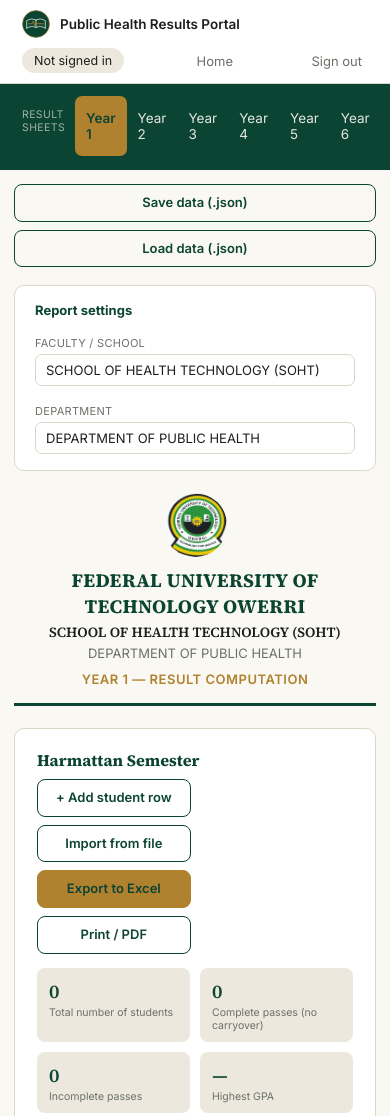
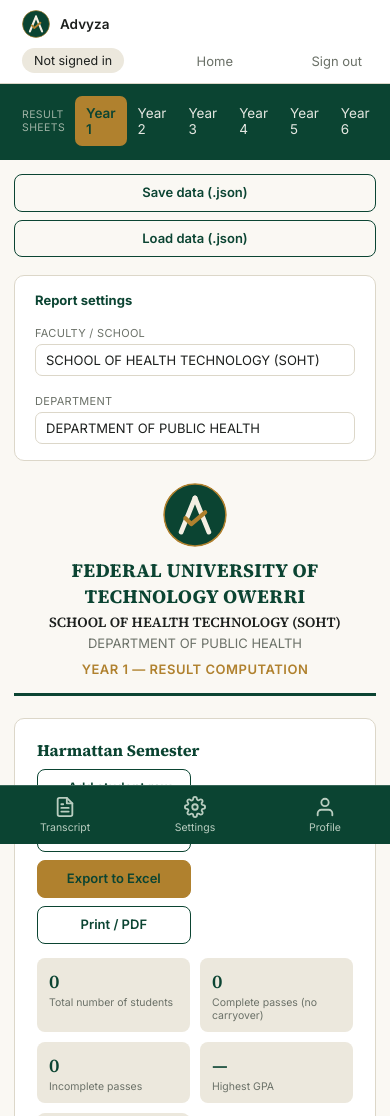
Before and after one commit to mac-handel999/course-adviser-aid, a website: page app.html in a window 390 px wide. Shown: the top 1116 px of the page. Drawn offline with nearby package versions, Linux system fonts and the light colour scheme.

Commit message:
refactor: rebrand to Advyza, split nav into Years/Account, add mobile bottom tab bar
- Replace all FUTO Public Health Results Portal branding with Advyza
- Update titles, brand marks, footer bylines across all HTML pages
- Swap logo references to advyza-logo.svg (UI) and advyza-logo.png (Excel)
- Update favicon to advyza-favicon.png
- Split sidebar nav into Years group and bottom-pinned Account group
- Add fixed mobile bottom tab bar for Transcript/Settings/Profile
- Update buildNav() to render separate year and account nav containers
- Wire active state sync between sidebar and bottom tab bar
- Add bottom padding to prevent content occlusion on mobile
- Update README.md and package.json branding
- Keep university name fixed and non-editable

```diff
--- a/app.html
+++ b/app.html
@@ -4,8 +4,8 @@
 <head>
   <meta charset="UTF-8">
   <meta name="viewport" content="width=device-width, initial-scale=1.0">
-  <title>App — FUTO Public Health Results Portal</title>
-  <link rel="icon" type="image/svg+xml" href="assets/logo.svg">
+  <title>App — Advyza</title>
+  <link rel="icon" type="image/png" href="assets/advyza-favicon.png">
   <link rel="stylesheet" href="css/base.css">
   <link rel="stylesheet" href="css/app.css">
   <script src="https://cdnjs.cloudflare.com/ajax/libs/xlsx/0.18.5/xlsx.full.min.js"></script>
@@ -17,8 +17,8 @@
 
   <div class="app-topbar">
     <a class="left" href="index.html">
-      <img src="assets/logo.svg" alt="" class="crest-sm-img">
-      <span>Public Health Results Portal</span>
+      <img src="assets/advyza-logo.svg" alt="" class="crest-sm-img">
+      <span>Advyza</span>
     </a>
     <div class="right">
       <span class="user-chip" id="userChip">Not signed in</span>
@@ -31,6 +31,7 @@
     <div class="sidebar">
       <div class="sync-status"><span class="dot"></span>Working locally — not synced to the cloud yet</div>
       <div class="nav-group" id="navGroup"></div>
+      <div class="account-nav" id="accountNavGroup"></div>
     </div>
 
     <div class="content">
@@ -45,6 +46,21 @@
     </div>
   </div>
 
+  <div class="bottom-tab-bar" id="bottomTabBar">
+    <button class="tab" data-view="Transcript" onclick="switchView('Transcript')">
+      <svg viewBox="0 0 24 24"><path d="M14 2H6a2 2 0 0 0-2 2v16a2 2 0 0 0 2 2h12a2 2 0 0 0 2-2V8z"></path><polyline points="14 2 14 8 20 8"></polyline><line x1="16" y1="13" x2="8" y2="13"></line><line x1="16" y1="17" x2="8" y2="17"></line><polyline points="10 9 9 9 8 9"></polyline></svg>
+      <span>Transcript</span>
+    </button>
+    <button class="tab" data-view="Settings" onclick="switchView('Settings')">
+      <svg viewBox="0 0 24 24"><circle cx="12" cy="12" r="3"></circle><path d="M19.4 15a1.65 1.65 0 0 0 .33 1.82l.06.06a2 2 0 0 1 0 2.83 2 2 0 0 1-2.83 0l-.06-.06a1.65 1.65 0 0 0-1.82-.33 1.65 1.65 0 0 0-1 1.51V21a2 2 0 0 1-2 2 2 2 0 0 1-2-2v-.09A1.65 1.65 0 0 0 9 19.4a1.65 1.65 0 0 0-1.82.33l-.06.06a2 2 0 0 1-2.83 0 2 2 0 0 1 0-2.83l.06-.06A1.65 1.65 0 0 0 4.68 15a1.65 1.65 0 0 0-1.51-1H3a2 2 0 0 1-2-2 2 2 0 0 1 2-2h.09A1.65 1.65 0 0 0 4.6 9a1.65 1.65 0 0 0-.33-1.82l-.06-.06a2 2 0 0 1 0-2.83 2 2 0 0 1 2.83 0l.06.06A1.65 1.65 0 0 0 9 4.68a1.65 1.65 0 0 0 1-1.51V3a2 2 0 0 1 2-2 2 2 0 0 1 2 2v.09a1.65 1.65 0 0 0 1 1.51 1.65 1.65 0 0 0 1.82-.33l.06-.06a2 2 0 0 1 2.83 0 2 2 0 0 1 0 2.83l-.06.06a1.65 1.65 0 0 0-.33 1.82V9a1.65 1.65 0 0 0 1.51 1H21a2 2 0 0 1 2 2 2 2 0 0 1-2 2h-.09a1.65 1.65 0 0 0-1.51 1z"></path></svg>
+      <span>Settings</span>
+    </button>
+    <button class="tab" data-view="Profile" onclick="switchView('Profile')">
+      <svg viewBox="0 0 24 24"><path d="M20 21v-2a4 4 0 0 0-4-4H8a4 4 0 0 0-4 4v2"></path><circle cx="12" cy="7" r="4"></circle></svg>
+      <span>Profile</span>
+    </button>
+  </div>
+
   <script src="js/supabase-config.js"></script>
   <script src="js/api-config.js"></script>
   <script src="js/grading.js"></script>
--- a/css/app.css
+++ b/css/app.css
@@ -95,6 +95,19 @@
 .nav-group {
   padding: 4px 10px;
   overflow-y: auto;
+}
+
+.account-nav {
+  margin-top: auto;
+  padding: 10px 10px 0 10px;
+  border-top: 1px solid rgba(255, 255, 255, 0.14);
+}
+
+.account-nav .nav-label {
+  font-size: 10.5px;
+  color: #9FB3A5;
+  padding: 10px 10px 6px 10px;
+  letter-spacing: .4px;
 }
 
 .nav-label {
@@ -759,6 +772,49 @@ td.narrow input {
   margin: 0 0 12px 0;
 }
 
+/* ---------- mobile bottom tab bar ---------- */
+.bottom-tab-bar {
+  display: none;
+  position: fixed;
+  bottom: 0;
+  left: 0;
+  right: 0;
+  background: var(--green-deep);
+  border-top: 1px solid rgba(255, 255, 255, 0.18);
+  padding: 6px 0;
+  z-index: 50;
+}
+
+.bottom-tab-bar .tab {
+  flex: 1;
+  display: flex;
+  flex-direction: column;
+  align-items: center;
+  justify-content: center;
+  gap: 3px;
+  background: none;
+  border: none;
+  color: #B9CDC0;
+  font-size: 10.5px;
+  font-family: 'Inter', sans-serif;
+  cursor: pointer;
+  padding: 4px 0;
+}
+
+.bottom-tab-bar .tab svg {
+  width: 22px;
+  height: 22px;
+  stroke: currentColor;
+  fill: none;
+  stroke-width: 2;
+  stroke-linecap: round;
+  stroke-linejoin: round;
+}
+
+.bottom-tab-bar .tab.active {
+  color: var(--gold);
+}
+
 @media print {
 
   #reportSettings,
@@ -790,6 +846,7 @@ td.narrow input {
 @media (max-width: 860px) {
   #app {
     flex-direction: column;
+    padding-bottom: 64px;
   }
 
   .sidebar {
@@ -800,6 +857,10 @@ td.narrow input {
   }
 
   .sidebar .sync-status {
+    display: none;
+  }
+
+  .account-nav {
     display: none;
   }
 
@@ -833,6 +894,10 @@ td.narrow input {
 
   .meta-field input {
     min-width: auto;
+  }
+
+  .bottom-tab-bar {
+    display: flex;
   }
 }
 
--- a/js/app.js
+++ b/js/app.js
@@ -1,5 +1,5 @@
 /* =========================================================================
-   FUTO Public Health Results Portal — app logic
+   Advyza — app logic
 
    Signed-in users: edits are saved through the Express API to the Supabase
    `results` table (see server/routes/results.js and sql/schema.sql).
@@ -29,19 +29,27 @@ let saveIndicatorTimer = null;
 /* ===================== NAV ===================== */
 function buildNav() {
   const nav = document.getElementById('navGroup');
+  if (!nav) return;
   let html = '<div class="nav-label">RESULT SHEETS</div>';
   YEAR_KEYS.forEach(y => {
     html += `<button class="nav-btn" data-view="${y}" onclick="switchView('${y}')">${y}</button>`;
   });
-  html += `<button class="nav-btn transcript" data-view="Transcript" onclick="switchView('Transcript')">Transcript generator</button>`;
-  html += `<button class="nav-btn profile" data-view="Profile" onclick="switchView('Profile')">Profile</button>`;
-  html += `<button class="nav-btn settings" data-view="Settings" onclick="switchView('Settings')">Settings</button>`;
   nav.innerHTML = html;
+
+  const accountNav = document.getElementById('accountNavGroup');
+  if (accountNav) {
+    let accountHtml = '<div class="nav-label">ACCOUNT</div>';
+    accountHtml += `<button class="nav-btn transcript" data-view="Transcript" onclick="switchView('Transcript')">Transcript generator</button>`;
+    accountHtml += `<button class="nav-btn profile" data-view="Profile" onclick="switchView('Profile')">Profile</button>`;
+    accountHtml += `<button class="nav-btn settings" data-view="Settings" onclick="switchView('Settings')">Settings</button>`;
+    accountNav.innerHTML = accountHtml;
+  }
 }
 
 function switchView(view) {
   state.currentView = view;
   document.querySelectorAll('.nav-btn').forEach(b => b.classList.toggle('active', b.dataset.view === view));
+  document.querySelectorAll('.bottom-tab-bar .tab').forEach(t => t.classList.toggle('active', t.dataset.view === view));
   render();
 }
 
@@ -344,7 +352,7 @@ async function handleImportFile(input, yearKey, sem) {
 function renderYearView(yearKey) {
   let html = `
     <div class="letterhead">
-      <img src="assets/futo-logo.jpeg" class="letterhead-logo" alt="FUTO Logo">
+      <img src="assets/advyza-logo.svg" class="letterhead-logo" alt="Advyza Logo">
       <h2>${META.university}</h2>
       <h3>${escHtml(state.meta.school)}</h3>
       <p>${escHtml(state.meta.department)}</p>
@@ -648,7 +656,7 @@ function refreshSummary(yearKey, sem) {
 function renderTranscriptView() {
   return `
     <div class="letterhead">
-      <img src="assets/futo-logo.jpeg" class="letterhead-logo" alt="FUTO Logo">
+      <img src="assets/advyza-logo.svg" class="letterhead-logo" alt="Advyza Logo">
       <h2>${META.university}</h2>
       <h3>${escHtml(state.meta.school)}</h3>
       <p>${escHtml(state.meta.department)}</p>
@@ -772,7 +780,7 @@ function generateTranscript() {
 /* ===================== EXCEL EXPORT ===================== */
 async function getLogoBuffer() {
   try {
-    const response = await fetch('assets/futo-logo.jpeg');
+    const response = await fetch('assets/advyza-logo.png');
     const blob = await response.blob();
     return new Promise((resolve, reject) => {
       const reader = new FileReader();
@@ -1006,7 +1014,7 @@ function renderSettingsView() {
   const checkUrl = slug ? `${window.location.origin}/students-results/${encodeURIComponent(slug)}` : '';
   return `
     <div class="letterhead">
-      <img src="assets/futo-logo.jpeg" class="letterhead-logo" alt="FUTO Logo">
+      <img src="assets/advyza-logo.svg" class="letterhead-logo" alt="Advyza Logo">
       <h2>${META.university}</h2>
       <h3>${escHtml(state.meta.school)}</h3>
       <p>${escHtml(state.meta.department)}</p>
@@ -1137,7 +1145,7 @@ function renderProfileView() {
   const email = currentUser?.email || 'Not available';
   return `
     <div class="letterhead">
-      <img src="assets/futo-logo.jpeg" class="letterhead-logo" alt="FUTO Logo">
+      <img src="assets/advyza-logo.svg" class="letterhead-logo" alt="Advyza Logo">
       <h2>${META.university}</h2>
       <h3>${escHtml(state.meta.school)}</h3>
       <p>${escHtml(state.meta.department)}</p>
--- a/js/check-results.js
+++ b/js/check-results.js
@@ -1,5 +1,5 @@
 /* =========================================================================
-   FUTO Public Health Results Portal — student check results page
+   Advyza — student check results page
 
    Public lookup via /api/public/portal/:slug/lookup with passcode +
    registration number. No Supabase auth required.
--- a/js/grading.js
+++ b/js/grading.js
@@ -1,5 +1,5 @@
 /* =========================================================================
-   FUTO Public Health Results Portal — shared grading logic
+   Advyza — shared grading logic
 
    Grading scale (5-point):
    Score >= 70  -> A (5)
--- a/package.json
+++ b/package.json
@@ -1,8 +1,8 @@
 {
-  "name": "futo-public-health-results-portal",
+  "name": "advyza",
   "version": "1.0.0",
   "private": true,
-  "description": "Results & transcript portal for FUTO Department of Public Health",
+  "description": "Advyza — results and transcript management for FUTO course advisers",
   "scripts": {
     "dev": "node server.js",
     "start": "node server.js"
```
Also changed, not shown: check-results.html (+3 -3 lines), home.html (+7 -10 lines), index.html (+7 -10 lines), login.html (+5 -6 lines), README.md, assets/advyza-favicon.png (added), assets/advyza-logo.png (added), assets/advyza-logo.svg (added).
